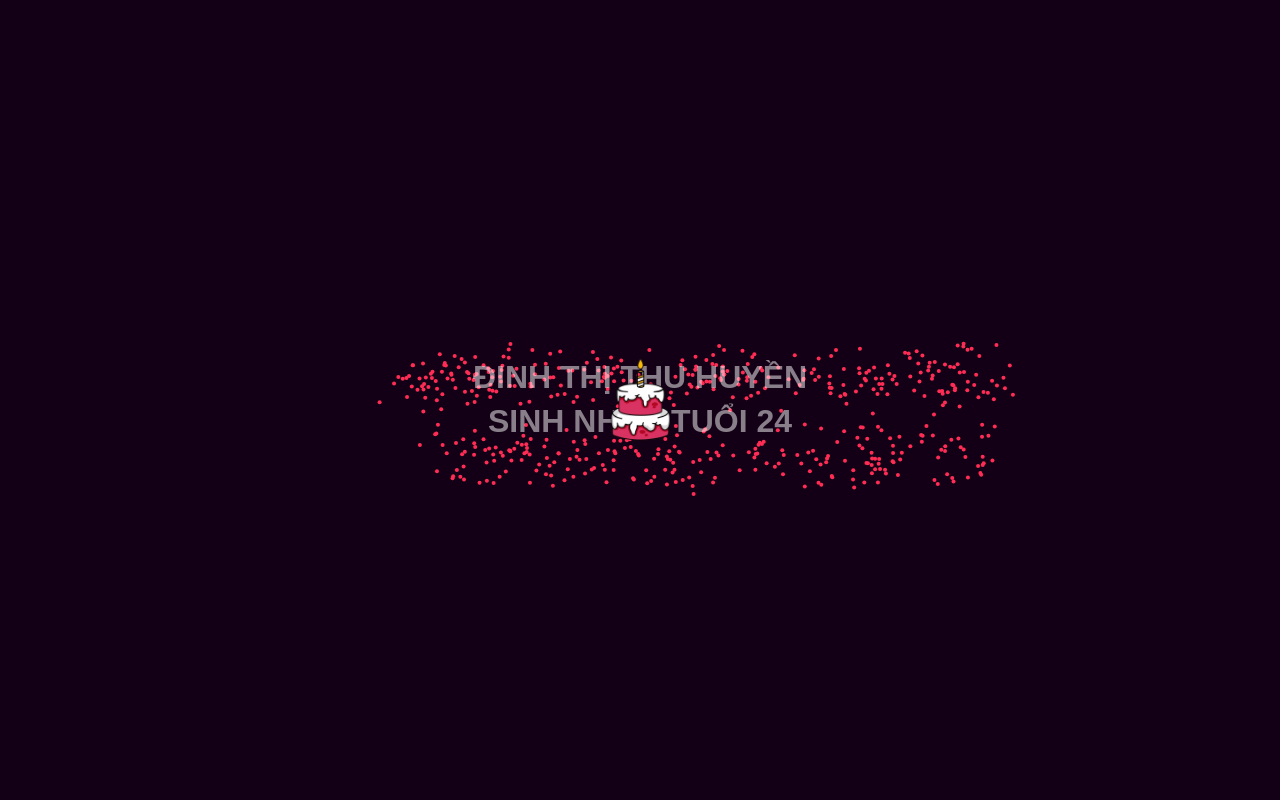
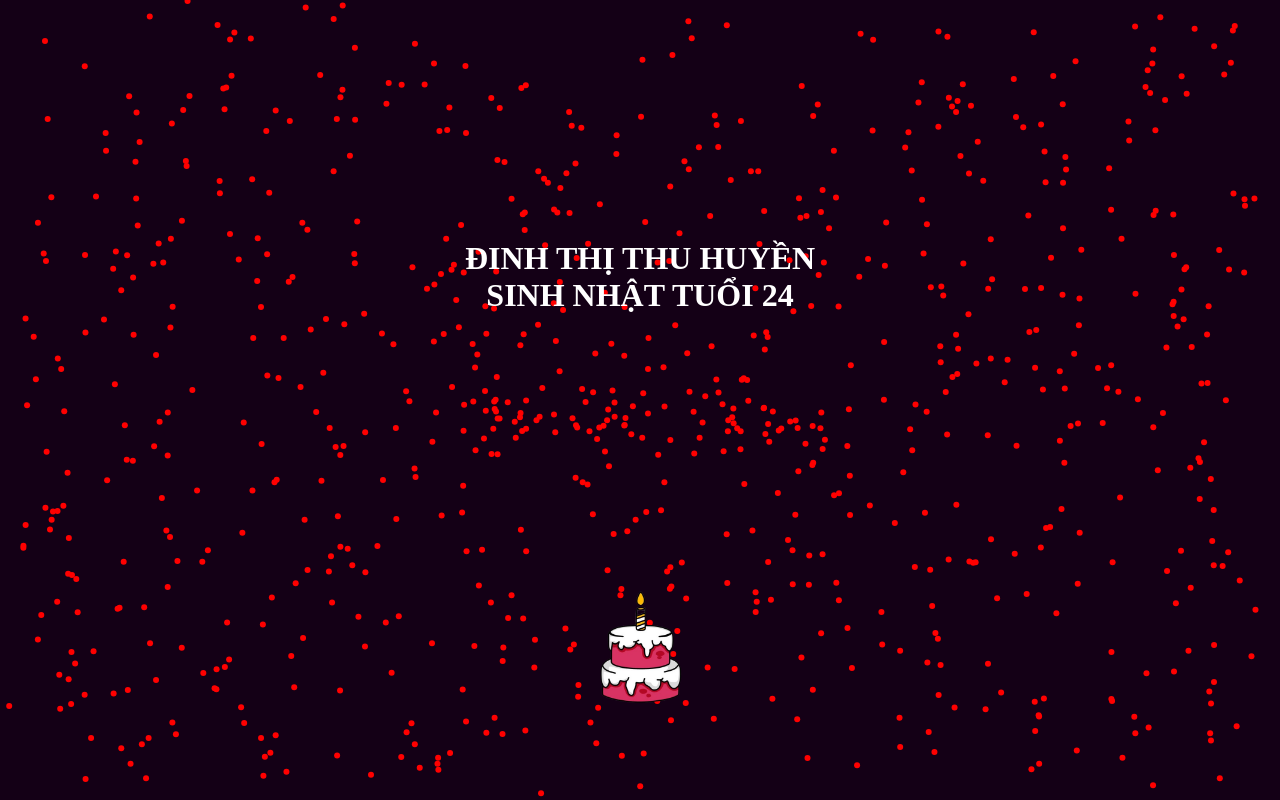
Before and after one commit to kosozan94/dtth2k1.github.io, a plain HTML site: page index.html in a window 1280 px wide. Drawn offline with Linux system fonts and the light colour scheme.

Commit message:
Update index.html

```diff
--- a/index.html
+++ b/index.html
@@ -1,8 +1,8 @@
 <!DOCTYPE html>
 <html lang="vi">
 <head>
-  <meta charset="UTF-8" />
-  <meta name="viewport" content="width=device-width, initial-scale=1.0" />
+  <meta charset="UTF-8">
+  <meta name="viewport" content="width=device-width, initial-scale=1.0">
   <title>Chúc Mừng Sinh Nhật Bé Huyền</title>
   <style>
     html, body {
@@ -11,7 +11,6 @@
       background-color: #140016;
       overflow: hidden;
       height: 100vh;
-      font-family: Arial, sans-serif;
     }
 
     canvas {
@@ -21,33 +20,29 @@
       z-index: 1;
     }
 
-    .text-overlay, .cake-wrapper {
+    #text-container {
       position: absolute;
-      top: 50%;
+      top: 30%;
       left: 50%;
-      transform: translate(-50%, -50%);
+      transform: translateX(-50%);
+      color: white;
+      font-size: 2em;
+      font-weight: bold;
       text-align: center;
-      color: white;
       z-index: 2;
     }
 
-    .text-overlay h1 {
-      font-size: 2em;
-      margin: 0.2em 0;
-      animation: fadeIn 2s ease-in-out;
+    #cake {
+      position: absolute;
+      bottom: 10%;
+      left: 50%;
+      transform: translateX(-50%);
+      width: 150px;
+      cursor: pointer;
+      z-index: 2;
     }
 
-    .cake-wrapper img {
-      width: 100px;
-      cursor: pointer;
-      animation: pulse 2s infinite;
-    }
-
-    .hidden {
-      display: none;
-    }
-
-    .center-video {
+    #main-video {
       position: fixed;
       top: 50%;
       left: 50%;
@@ -56,132 +51,137 @@
       max-height: 60vh;
       border-radius: 20px;
       box-shadow: 0 0 30px 5px rgba(255, 100, 200, 0.6);
-      z-index: 2;
-    }
-
-    @keyframes pulse {
-      0%, 100% { transform: scale(1); }
-      50% { transform: scale(1.1); }
-    }
-
-    @keyframes fadeIn {
-      from { opacity: 0; }
-      to { opacity: 1; }
+      display: none;
+      z-index: 3;
     }
   </style>
 </head>
 <body>
+
+<audio id="bgm" src="music.mp3" autoplay loop></audio>
 <canvas id="heartCanvas"></canvas>
-
-  <div class="text-overlay hidden" id="textBlock">
-    <h1>ĐINH THỊ THU HUYỀN</h1>
-    <h1>SINH NHẬT TUỔI 24</h1>
+<div id="text-container" style="display: none;">
+  <div id="name-text">ĐINH THỊ THU HUYỀN</div>
+  <div id="age-text">SINH NHẬT TUỔI 24</div>
 </div>
-
-  <div class="cake-wrapper hidden" id="cakeBlock">
-    <img id="cake" src="cake.png" alt="Cake" />
-  </div>
-
-  <video src="video.mp4" class="center-video hidden" autoplay loop playsinline id="mainVideo"></video>
-  <audio id="bgm" src="music.mp3" autoplay loop></audio>
+<img src="cake.png" id="cake" style="display: none;">
+<video src="video.mp4" id="main-video" autoplay muted loop playsinline></video>
 
 <script>
-    const canvas = document.getElementById("heartCanvas");
-    const ctx = canvas.getContext("2d");
-    let particles = [];
+const canvas = document.getElementById('heartCanvas');
+const ctx = canvas.getContext('2d');
 canvas.width = window.innerWidth;
 canvas.height = window.innerHeight;
 
-    class Particle {
-      constructor(x, y, tx, ty, color) {
-        this.x = x;
-        this.y = y;
-        this.tx = tx;
-        this.ty = ty;
-        this.color = color;
-        this.size = 2;
-        this.life = 0;
+let particles = [];
+const total = 800;
+const heartFunc = (t) => {
+  const x = 16 * Math.pow(Math.sin(t), 3);
+  const y = 13 * Math.cos(t) - 5 * Math.cos(2*t) - 2 * Math.cos(3*t) - Math.cos(4*t);
+  return [x, y];
+};
+
+for (let i = 0; i < total; i++) {
+  const t = Math.PI * 2 * Math.random();
+  const [x, y] = heartFunc(t);
+  particles.push({
+    x: canvas.width / 2 + x * 20,
+    y: canvas.height / 2 - y * 20,
+    dx: (Math.random() - 0.5) * 10,
+    dy: (Math.random() - 0.5) * 10,
+    radius: 3
+  });
 }
 
-      update() {
-        this.life += 1;
-        const speed = 0.05;
-        this.x += (this.tx - this.x) * speed;
-        this.y += (this.ty - this.y) * speed;
-      }
+let state = 'heart';
 
-      draw() {
-        ctx.fillStyle = this.color;
+function drawParticles() {
+  ctx.clearRect(0, 0, canvas.width, canvas.height);
+  for (let p of particles) {
     ctx.beginPath();
-        ctx.arc(this.x, this.y, this.size, 0, Math.PI * 2);
+    ctx.arc(p.x, p.y, p.radius, 0, Math.PI * 2);
+    ctx.fillStyle = 'red';
     ctx.fill();
   }
 }
 
-    function heartFunction(t) {
-      const scale = 10;
-      const x = scale * 16 * Math.pow(Math.sin(t), 3);
-      const y = -scale * (13 * Math.cos(t) - 5 * Math.cos(2 * t) - 2 * Math.cos(3 * t) - Math.cos(4 * t));
-      return { x, y };
-    }
-
-    function createHeartParticles() {
-      particles = [];
-      for (let t = 0; t < Math.PI * 2; t += 0.08) {
-        const { x, y } = heartFunction(t);
-        const tx = window.innerWidth / 2 + x * 10;
-        const ty = window.innerHeight / 2 + y * 10;
-        const px = Math.random() * canvas.width;
-        const py = Math.random() * canvas.height;
-        particles.push(new Particle(px, py, tx, ty, "#ff2d55"));
+function updateParticles() {
+  for (let p of particles) {
+    p.x += p.dx;
+    p.y += p.dy;
   }
 }
 
-    function animate() {
+function formText(text, yOffset, callback) {
   ctx.clearRect(0, 0, canvas.width, canvas.height);
-      for (let p of particles) {
-        p.update();
-        p.draw();
-      }
-      requestAnimationFrame(animate);
-    }
+  ctx.font = 'bold 40px sans-serif';
+  ctx.fillStyle = 'white';
+  ctx.textAlign = 'center';
+  ctx.fillText(text, canvas.width / 2, canvas.height / 2 + yOffset);
 
-    function formTextParticles() {
-      const textCanvas = document.createElement("canvas");
-      const tCtx = textCanvas.getContext("2d");
-      textCanvas.width = canvas.width;
-      textCanvas.height = canvas.height;
-      tCtx.fillStyle = "white";
-      tCtx.font = "bold 60px Arial";
-      tCtx.fillText("ĐINH THỊ THU HUYỀN", canvas.width / 2 - 250, canvas.height / 2);
-      tCtx.fillText("SINH NHẬT TUỔI 24", canvas.width / 2 - 210, canvas.height / 2 + 80);
-      const imageData = tCtx.getImageData(0, 0, canvas.width, canvas.height);
-      particles = [];
-      for (let y = 0; y < canvas.height; y += 6) {
-        for (let x = 0; x < canvas.width; x += 6) {
-          const i = (y * canvas.width + x) * 4;
-          if (imageData.data[i + 3] > 128) {
-            particles.push(new Particle(Math.random() * canvas.width, Math.random() * canvas.height, x, y, "#ff2d55"));
+  const imageData = ctx.getImageData(0, 0, canvas.width, canvas.height);
+  let count = 0;
+  for (let y = 0; y < canvas.height; y += 8) {
+    for (let x = 0; x < canvas.width; x += 8) {
+      const index = (y * canvas.width + x) * 4;
+      if (imageData.data[index + 3] > 128 && count < particles.length) {
+        particles[count].tx = x;
+        particles[count].ty = y;
+        count++;
       }
     }
   }
+  for (let i = count; i < particles.length; i++) {
+    particles[i].tx = Math.random() * canvas.width;
+    particles[i].ty = Math.random() * canvas.height;
+  }
+  callback();
 }
 
-    window.onload = () => {
-      createHeartParticles();
-      animate();
-      setTimeout(() => {
-        formTextParticles();
-        document.getElementById("textBlock").classList.remove("hidden");
-        document.getElementById("cakeBlock").classList.remove("hidden");
-      }, 4000);
-    };
+function animateToText() {
+  let frames = 0;
+  const interval = setInterval(() => {
+    ctx.clearRect(0, 0, canvas.width, canvas.height);
+    for (let p of particles) {
+      p.x += (p.tx - p.x) * 0.05;
+      p.y += (p.ty - p.y) * 0.05;
+      ctx.beginPath();
+      ctx.arc(p.x, p.y, p.radius, 0, Math.PI * 2);
+      ctx.fillStyle = 'red';
+      ctx.fill();
+    }
+    frames++;
+    if (frames > 60) {
+      clearInterval(interval);
+      document.getElementById('text-container').style.display = 'block';
+      document.getElementById('cake').style.display = 'block';
+    }
+  }, 30);
+}
 
-    document.getElementById("cake").addEventListener("click", () => {
-      document.getElementById("cakeBlock").classList.add("hidden");
-      document.getElementById("textBlock").classList.add("hidden");
-      document.getElementById("mainVideo").classList.remove("hidden");
+function animateHeart() {
+  let frames = 0;
+  const interval = setInterval(() => {
+    drawParticles();
+    updateParticles();
+    frames++;
+    if (frames > 60) {
+      clearInterval(interval);
+      formText('ĐINH THỊ THU HUYỀN', -20, () => {
+        formText('SINH NHẬT TUỔI 24', 30, animateToText);
+      });
+    }
+  }, 30);
+}
+
+animateHeart();
+
+document.getElementById('cake').addEventListener('click', () => {
+  document.getElementById('cake').style.display = 'none';
+  document.getElementById('text-container').style.display = 'none';
+  document.getElementById('main-video').style.display = 'block';
 });
 </script>
+
 </body>
 </html>
```
Lines whose indentation alone changed are shown as unchanged.
